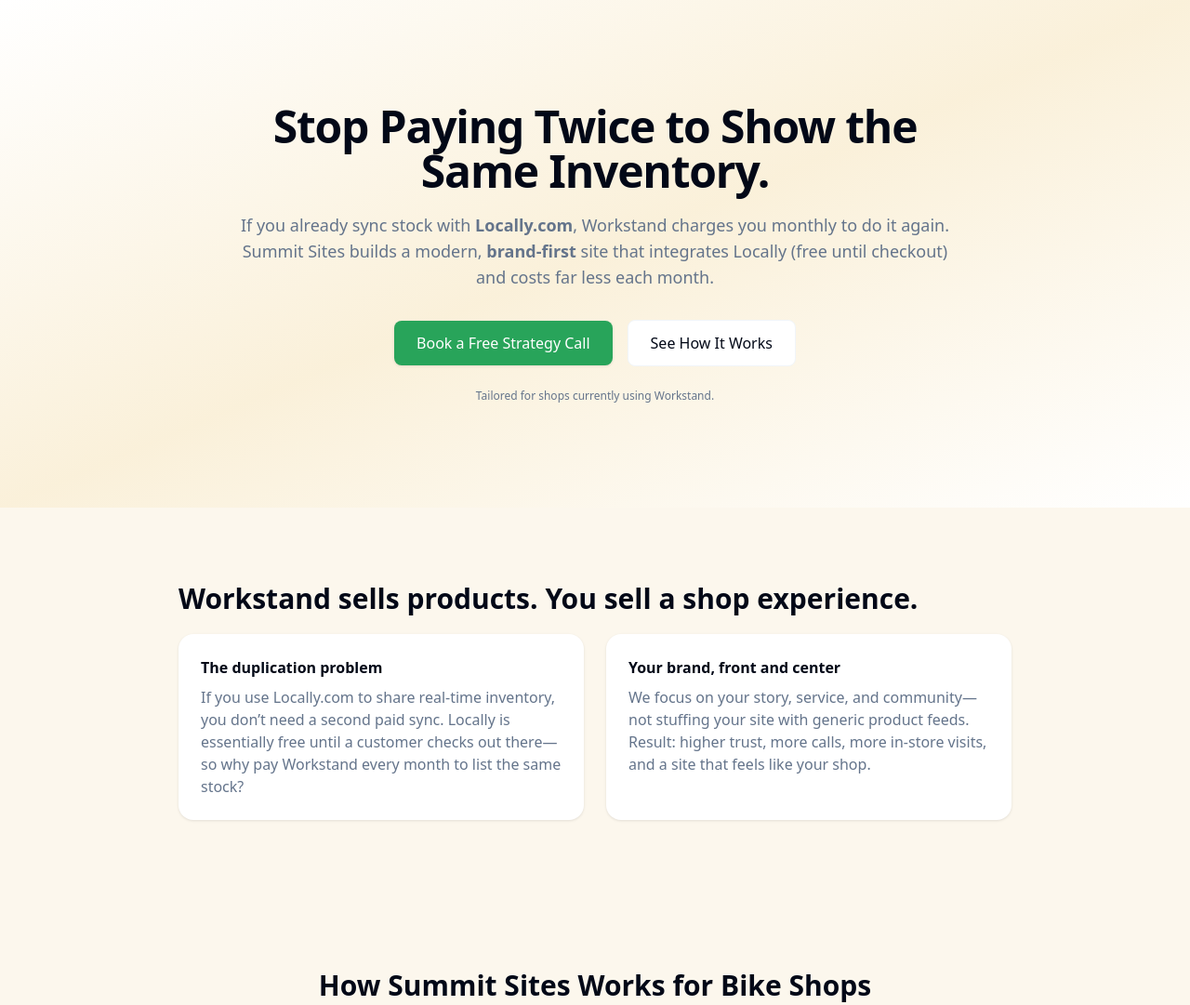
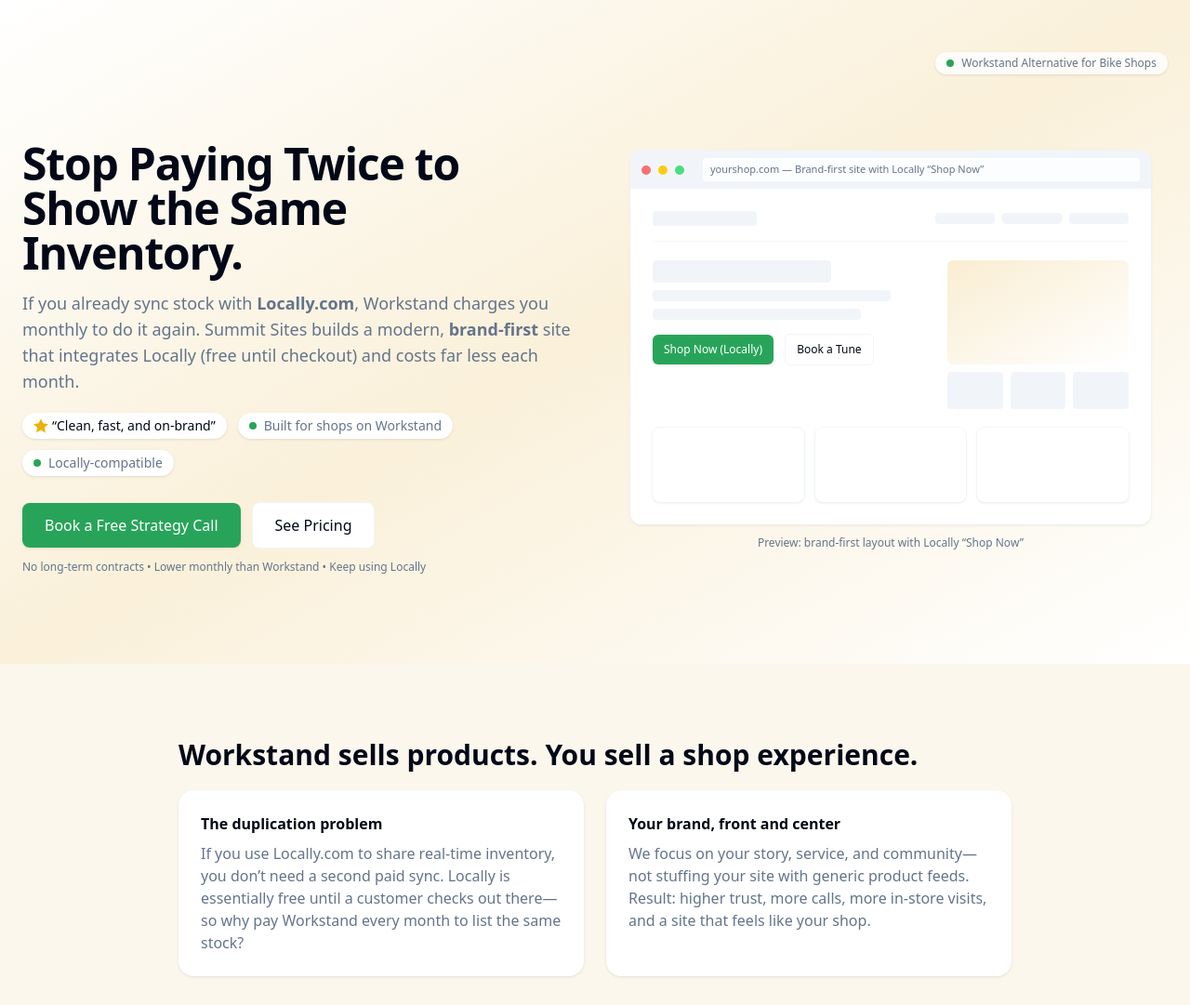
Before and after one commit to rohobits/bikeshop.summitsites.co, a plain HTML site: page index.html in a window 1280 px wide. Shown: the top 1081 px of the page at 93% size. Drawn offline with nearby package versions, Linux system fonts and the light colour scheme; a script that the page names is missing.

Commit message:
Update index.html

```diff
--- a/index.html
+++ b/index.html
@@ -7,7 +7,7 @@
   <title>Workstand Alternative for Bike Shops | Summit Sites</title>
   <meta name="description" content="Already on Locally.com? Stop paying Workstand to do the same thing twice. Summit Sites builds brand-first bike shop websites with Locally integration at a lower monthly cost." />
 
-  <!-- Tailwind CDN (fast to launch) -->
+  <!-- Tailwind CDN -->
   <script src="https://cdn.tailwindcss.com"></script>
 
   <!-- Map Tailwind colors to your CSS variables -->
@@ -49,7 +49,7 @@
     }
   </script>
 
-  <!-- Your brand tokens + base styles -->
+  <!-- Your brand tokens + minimal extras -->
   <link rel="stylesheet" href="./styles.css" />
 
   <!-- Favicon (optional) -->
@@ -60,53 +60,151 @@
   <meta property="og:description" content="Already on Locally.com? Stop paying Workstand to do it twice. Brand-first websites at a lower monthly cost." />
   <meta property="og:type" content="website" />
   <meta property="og:url" content="https://bikeshop.summitsites.co" />
-
-  <!-- (Optional) Analytics — uncomment and replace IDs
-  <script async src="https://www.googletagmanager.com/gtag/js?id=G-XXXXXXX"></script>
-  <script>
-    window.dataLayer = window.dataLayer || [];
-    function gtag(){dataLayer.push(arguments)}
-    gtag('js', new Date());
-    gtag('config', 'G-XXXXXXX');
-  </script>
-
-  <script defer data-domain="bikeshop.summitsites.co" src="https://plausible.io/js/script.js"></script>
-  -->
 </head>
 
 <body class="bg-summit-cream/40 text-foreground antialiased">
   <!-- No global header/footer = fewer exits, higher conversion -->
   <main class="min-h-screen">
 
-    <!-- HERO -->
+    <!-- ============ HERO ============ -->
     <section class="relative isolate overflow-hidden">
+      <!-- Soft background gradient + blobs -->
       <div class="absolute inset-0 bg-gradient-to-br from-white via-summit-cream/70 to-white"></div>
-      <div class="relative container mx-auto px-6 py-20 lg:py-28">
-        <div class="mx-auto max-w-3xl text-center">
-          <h1 class="text-4xl sm:text-5xl font-semibold tracking-tight">
+      <div class="hero-blob hero-blob-1"></div>
+      <div class="hero-blob hero-blob-2"></div>
+
+      <div class="relative container mx-auto px-6 pt-8 pb-14 lg:pt-14 lg:pb-24">
+        <!-- Top row: logo (optional) -->
+        <div class="flex items-center justify-between">
+          <!-- Drop your logo.svg in the repo root or remove this block -->
+          <div class="flex items-center gap-3">
+            <img src="./logo.svg" alt="Summit Sites" class="h-8 w-auto hidden sm:block" onerror="this.style.display='none'"/>
+            <span class="sr-only">Summit Sites</span>
+          </div>
+          <!-- Tiny badge to set the category/scent -->
+          <div class="hidden sm:flex items-center gap-2 rounded-full bg-white/80 px-3 py-1 text-xs text-muted-foreground shadow-card">
+            <span class="inline-flex h-2 w-2 rounded-full bg-summit-green"></span>
+            Workstand Alternative for Bike Shops
+          </div>
+        </div>
+
+        <!-- Split layout -->
+        <div class="mt-10 grid items-center gap-10 lg:mt-14 lg:grid-cols-2">
+          <!-- LEFT: copy & CTAs -->
+          <div>
+            <div class="inline-flex items-center gap-2 rounded-full bg-white/80 px-3 py-1 text-xs text-muted-foreground shadow-card sm:hidden">
+              <span class="inline-flex h-2 w-2 rounded-full bg-summit-green"></span>
+              Workstand Alternative for Bike Shops
+            </div>
+
+            <h1 class="mt-4 text-4xl sm:text-5xl font-semibold tracking-tight">
               Stop Paying Twice to Show the Same Inventory.
             </h1>
-          <p class="mt-5 text-lg text-muted-foreground">
+
+            <p class="mt-4 text-lg text-muted-foreground">
               If you already sync stock with <span class="font-semibold">Locally.com</span>, Workstand charges you monthly to do it again.
-            Summit Sites builds a modern, <span class="font-semibold">brand-first</span> site that integrates Locally (free until checkout)
-            and costs far less each month.
+              Summit Sites builds a modern, <span class="font-semibold">brand-first</span> site that integrates Locally
+              <span class="whitespace-nowrap">(free until checkout)</span> and costs far less each month.
             </p>
-          <div class="mt-8 flex items-center justify-center gap-4">
+
+            <!-- Trust row -->
+            <div class="mt-5 flex flex-wrap items-center gap-3 text-sm">
+              <div class="inline-flex items-center gap-1 rounded-full bg-white px-3 py-1 shadow-card">
+                <!-- stars -->
+                <svg xmlns="http://www.w3.org/2000/svg" class="h-4 w-4 fill-yellow-500" viewBox="0 0 24 24"><path d="M12 .587l3.668 7.431 8.2 1.192-5.934 5.787 1.401 8.168L12 18.896l-7.335 3.869 1.401-8.168L.132 9.21l8.2-1.192z"/></svg>
+                <span class="font-medium">“Clean, fast, and on-brand”</span>
+              </div>
+              <div class="inline-flex items-center gap-2 rounded-full bg-white px-3 py-1 shadow-card text-muted-foreground">
+                <span class="inline-flex h-2 w-2 rounded-full bg-summit-green"></span>
+                Built for shops on Workstand
+              </div>
+              <div class="inline-flex items-center gap-2 rounded-full bg-white px-3 py-1 shadow-card text-muted-foreground">
+                <span class="inline-flex h-2 w-2 rounded-full bg-summit-green"></span>
+                Locally-compatible
+              </div>
+            </div>
+
+            <!-- CTAs -->
+            <div class="mt-7 flex flex-col sm:flex-row items-stretch sm:items-center gap-3">
               <a href="#book"
                  class="inline-flex items-center justify-center rounded-lg bg-summit-green px-6 py-3 text-white shadow-card hover:opacity-95 transition duration-200 ease-smooth">
                 Book a Free Strategy Call
               </a>
-            <a href="#how"
+              <a href="#pricing"
                  class="inline-flex items-center justify-center rounded-lg border border-muted bg-white px-6 py-3 text-foreground hover:bg-muted transition duration-200 ease-smooth">
-              See How It Works
+                See Pricing
               </a>
             </div>
-          <div class="mt-6 text-xs text-muted-foreground">Tailored for shops currently using Workstand.</div>
+
+            <div class="mt-3 text-xs text-muted-foreground">
+              No long-term contracts • Lower monthly than Workstand • Keep using Locally
+            </div>
+          </div>
+
+          <!-- RIGHT: browser mock preview -->
+          <div aria-hidden="true" class="mx-auto w-full max-w-[560px]">
+            <div class="rounded-xl bg-white shadow-card ring-1 ring-muted/60 overflow-hidden">
+              <!-- Browser chrome -->
+              <div class="flex items-center gap-2 bg-muted px-3 py-2">
+                <span class="inline-flex h-2.5 w-2.5 rounded-full bg-red-400"></span>
+                <span class="inline-flex h-2.5 w-2.5 rounded-full bg-yellow-400"></span>
+                <span class="inline-flex h-2.5 w-2.5 rounded-full bg-green-400"></span>
+                <div class="ml-3 flex-1 truncate rounded bg-white/80 px-2 py-1 text-[11px] text-muted-foreground">
+                  yourshop.com — Brand-first site with Locally “Shop Now”
+                </div>
+              </div>
+
+              <!-- Page mock -->
+              <div class="p-5 sm:p-6">
+                <!-- Header band -->
+                <div class="flex items-center justify-between border-b border-muted/60 pb-4">
+                  <div class="h-4 w-28 rounded bg-muted"></div>
+                  <div class="hidden sm:flex items-center gap-2">
+                    <div class="h-3 w-16 rounded bg-muted"></div>
+                    <div class="h-3 w-16 rounded bg-muted"></div>
+                    <div class="h-3 w-16 rounded bg-muted"></div>
+                  </div>
+                </div>
+
+                <!-- Hero mock: image + text -->
+                <div class="mt-5 grid grid-cols-5 gap-4">
+                  <div class="col-span-5 sm:col-span-3">
+                    <div class="h-6 w-48 rounded bg-muted"></div>
+                    <div class="mt-2 h-3 w-64 rounded bg-muted"></div>
+                    <div class="mt-2 h-3 w-56 rounded bg-muted"></div>
+
+                    <div class="mt-4 inline-flex items-center gap-2 rounded-md bg-summit-green px-3 py-2 text-xs text-white shadow-card">
+                      Shop Now (Locally)
+                    </div>
+                    <div class="ml-2 inline-flex items-center gap-2 rounded-md border border-muted bg-white px-3 py-2 text-xs text-foreground">
+                      Book a Tune
+                    </div>
+                  </div>
+                  <div class="col-span-5 sm:col-span-2">
+                    <div class="h-28 w-full rounded-md bg-gradient-to-br from-summit-cream to-white"></div>
+                    <div class="mt-2 grid grid-cols-3 gap-2">
+                      <div class="h-10 rounded bg-muted"></div>
+                      <div class="h-10 rounded bg-muted"></div>
+                      <div class="h-10 rounded bg-muted"></div>
+                    </div>
+                  </div>
+                </div>
+
+                <!-- Tiles mock -->
+                <div class="mt-5 grid grid-cols-3 gap-3">
+                  <div class="h-20 rounded-lg bg-white ring-1 ring-muted/60 shadow-card"></div>
+                  <div class="h-20 rounded-lg bg-white ring-1 ring-muted/60 shadow-card"></div>
+                  <div class="h-20 rounded-lg bg-white ring-1 ring-muted/60 shadow-card"></div>
+                </div>
+              </div>
+            </div>
+            <div class="mt-3 text-center text-xs text-muted-foreground">Preview: brand-first layout with Locally “Shop Now”</div>
+          </div>
         </div>
       </div>
     </section>
 
-    <!-- PROBLEM / SWITCH -->
+    <!-- ======== PROBLEM / SWITCH ======== -->
     <section id="problem" class="container mx-auto px-6 py-14 lg:py-20">
       <div class="mx-auto max-w-4xl">
         <h2 class="text-2xl sm:text-3xl font-semibold">Workstand sells products. You sell a shop experience.</h2>
@@ -129,7 +227,7 @@
       </div>
     </section>
 
-    <!-- HOW IT WORKS -->
+    <!-- ======== HOW IT WORKS ======== -->
     <section id="how" class="container mx-auto px-6 py-14 lg:py-20">
       <div class="mx-auto max-w-5xl">
         <h2 class="text-2xl sm:text-3xl font-semibold text-center">How Summit Sites Works for Bike Shops</h2>
@@ -154,7 +252,7 @@
       </div>
     </section>
 
-    <!-- LOCALLY STOREFRONT -->
+    <!-- ======== LOCALLY STOREFRONT ======== -->
     <section id="storefront" class="container mx-auto px-6 py-14 lg:py-20">
       <div class="mx-auto max-w-4xl text-center">
         <h2 class="text-2xl sm:text-3xl font-semibold">Already sharing inventory on Locally?</h2>
@@ -177,7 +275,7 @@
       </div>
     </section>
 
-    <!-- PRICING -->
+    <!-- ======== PRICING ======== -->
     <section id="pricing" class="container mx-auto px-6 py-14 lg:py-20">
       <div class="mx-auto max-w-5xl">
         <h2 class="text-2xl sm:text-3xl font-semibold text-center">Pricing Made Simple</h2>
@@ -226,7 +324,7 @@
       </div>
     </section>
 
-    <!-- COMPARISON -->
+    <!-- ======== COMPARISON ======== -->
     <section id="compare" class="container mx-auto px-6 py-14 lg:py-20">
       <div class="mx-auto max-w-5xl">
         <h2 class="text-2xl sm:text-3xl font-semibold text-center">Workstand vs Summit Sites</h2>
@@ -271,7 +369,7 @@
       </div>
     </section>
 
-    <!-- TESTIMONIALS -->
+    <!-- ======== TESTIMONIALS ======== -->
     <section id="proof" class="container mx-auto px-6 py-14 lg:py-20">
       <div class="mx-auto max-w-4xl">
         <h2 class="text-2xl sm:text-3xl font-semibold text-center">What Shops Say</h2>
@@ -288,7 +386,7 @@
       </div>
     </section>
 
-    <!-- BOOK A CALL (Calendly) -->
+    <!-- ======== BOOK A CALL (Calendly) ======== -->
     <section id="book" class="container mx-auto px-6 pb-20">
       <div class="mx-auto max-w-3xl rounded-2xl bg-card p-6 shadow-card">
         <h2 class="text-xl sm:text-2xl font-semibold text-center">Already on Locally? Stop paying Workstand to do it twice.</h2>
@@ -297,7 +395,7 @@
         <!-- Replace with your actual Calendly booking URL -->
         <div class="mt-6">
           <div class="calendly-inline-widget w-full"
-               data-url="https://calendly.com/foster-nailyournewsletter?hide_gdpr_banner=1"
+               data-url="https://calendly.com/YOUR-CALENDLY-SLUG?hide_gdpr_banner=1"
                style="min-width:320px;height:680px;"></div>
         </div>
       </div>
```
Lines whose indentation alone changed are shown as unchanged.
